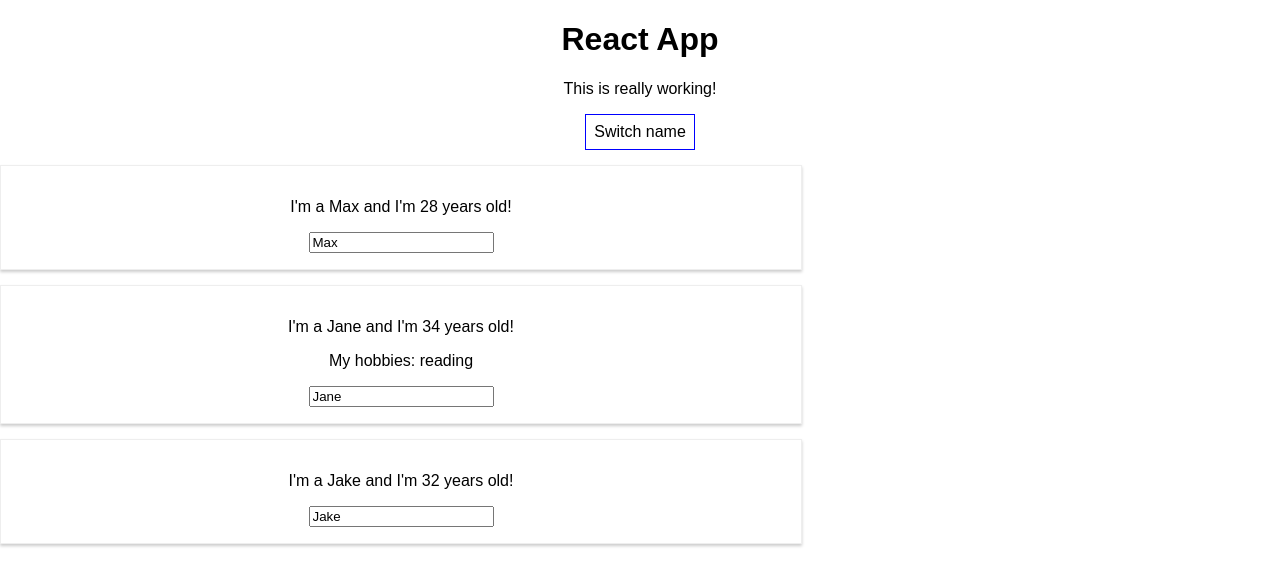
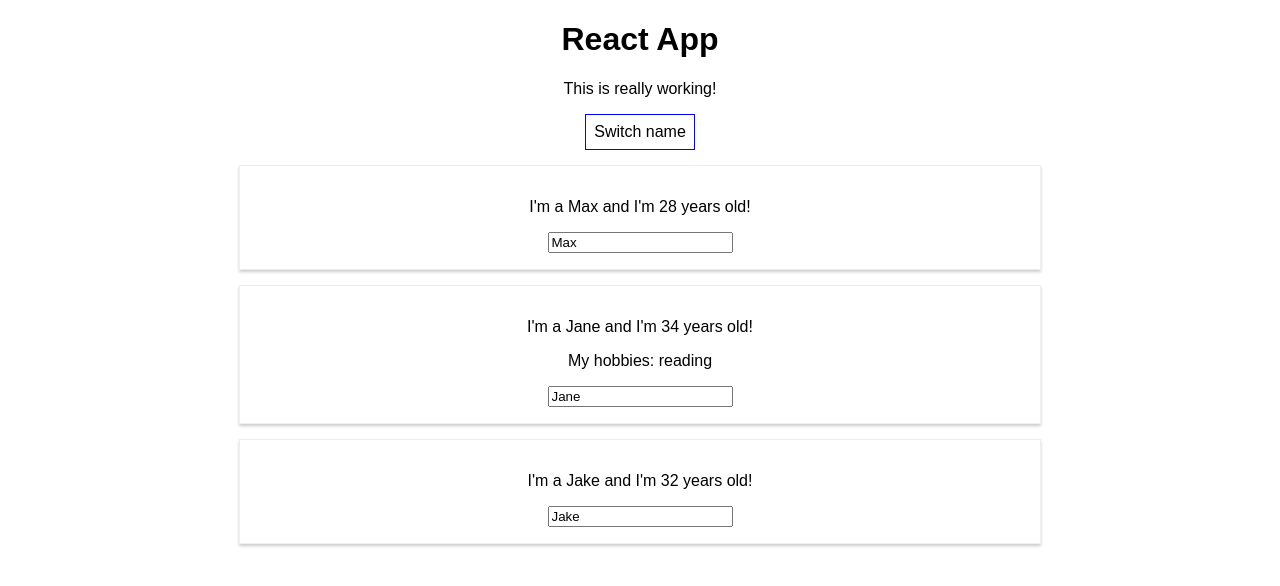
Before and after one commit to pchelka84/react-app-list-of-people, a React (Create React App) app: page / in a window 1280 px wide. Both pictures are taken after a click on the button "Switch name". Shown: the top 586 px of the page. Built offline with nearby package versions, Linux system fonts and the light colour scheme.

Commit message:
Centering list of persons

```diff
--- a/src/Person/Person.css
+++ b/src/Person/Person.css
@@ -1,6 +1,6 @@
 .Person {
   width: 60%;
-  margin: 15px 0;
+  margin: 15px auto;
   border: 1px solid #eee;
   box-shadow: 0 2px 3px #ccc;
   padding: 16px;
```
